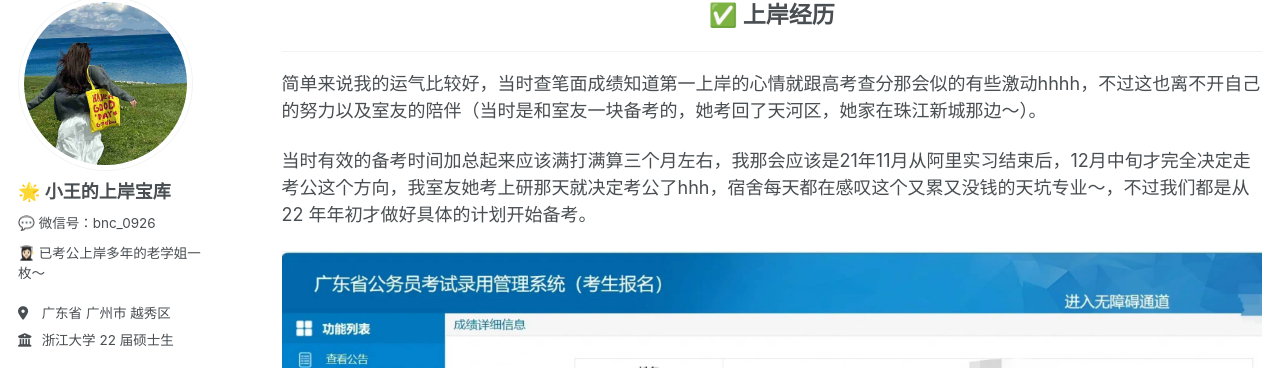
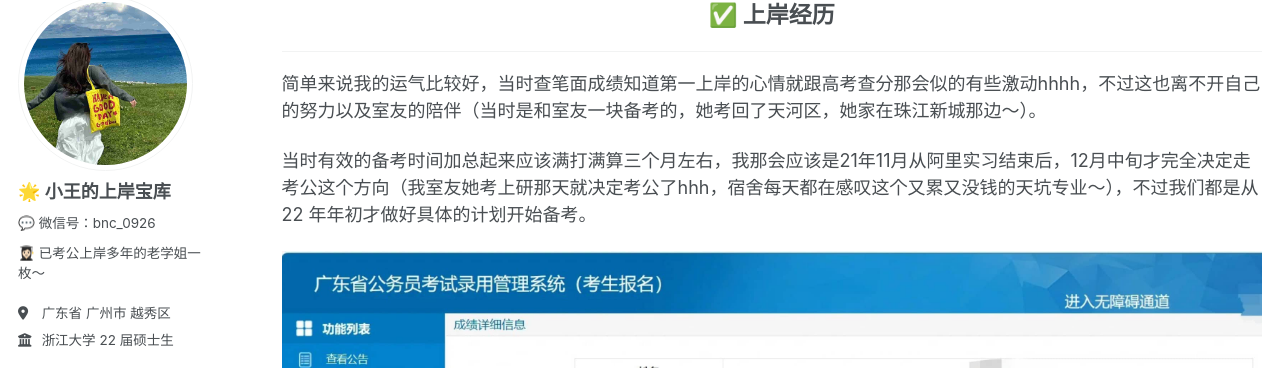
Before and after one commit to KnowledgeStoreVIP/GkStoreVIP.github.io, a Jekyll site: the page built from _pages/cv.md, in a window 1280 px wide and 900 px high, scrolled down 705 px. Shown: the part 110-478 px from the top of the window. Built offline with Jekyll 4.4.1, drawn with Linux system fonts in a browser that asks for light colours; comment, search, counter and statistics services are not loaded.

Commit message:
Update cv.md

```diff
--- a/_pages/cv.md
+++ b/_pages/cv.md
@@ -47,7 +47,7 @@ redirect_from:
 
 简单来说我的运气比较好，当时查笔面成绩知道第一上岸的心情就跟高考查分那会似的有些激动hhhh，不过这也离不开自己的努力以及室友的陪伴（当时是和室友一块备考的，她考回了天河区，她家在珠江新城那边～）。
 
-当时有效的备考时间加总起来应该满打满算三个月左右，我那会应该是21年11月从阿里实习结束后，12月中旬才完全决定走考公这个方向，我室友她考上研那天就决定考公了hhh，宿舍每天都在感叹这个又累又没钱的天坑专业～，不过我们都是从 22 年年初才做好具体的计划开始备考。
+当时有效的备考时间加总起来应该满打满算三个月左右，我那会应该是21年11月从阿里实习结束后，12月中旬才完全决定走考公这个方向（我室友她考上研那天就决定考公了hhh，宿舍每天都在感叹这个又累又没钱的天坑专业～），不过我们都是从 22 年年初才做好具体的计划开始备考。
 
 ![成绩](https://knowledgestorevip.github.io/GkStoreVIP.github.io/images/GkScore.png)
 
```
